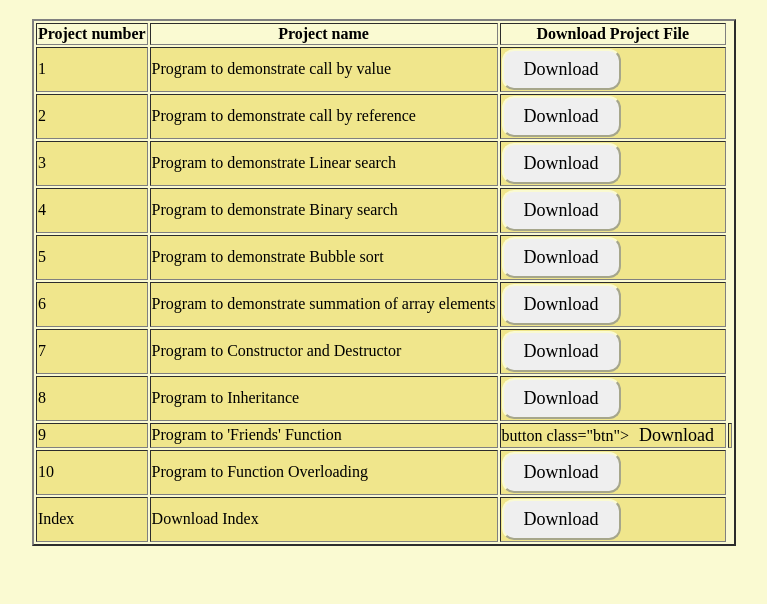
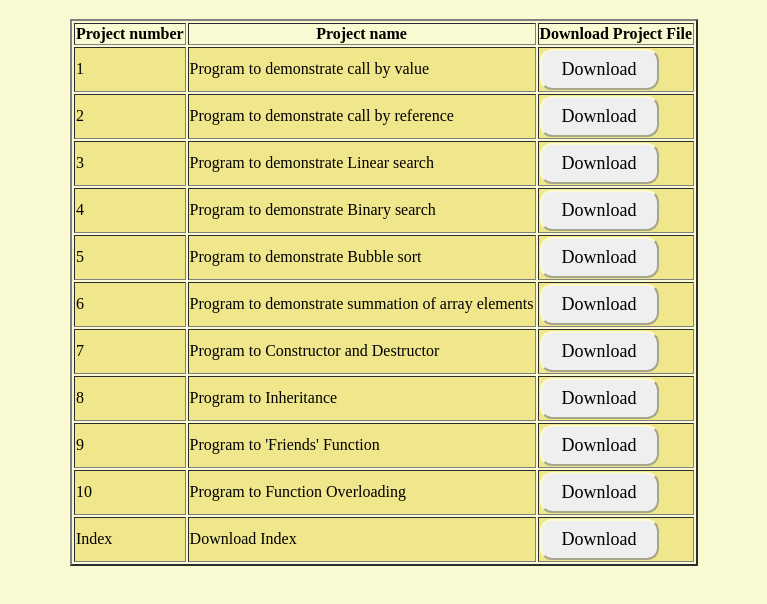
Before and after one commit to gaurang2711/CppProjects, a plain HTML site: page index.html in a window 1280 px wide. Shown: the part 80-684 px from the top of the page, without its empty margins (256-1023 px from the left). Drawn offline with Linux system fonts and the light colour scheme.

Commit message:
index.html

```diff
--- a/index.html
+++ b/index.html
@@ -92,7 +92,7 @@
         <tr>
             <td>9</td>
             <td>Program to 'Friends' Function</td>
-            <td>button class="btn"><a href="project 9.docx" download="project_9" class="btn">Download</a></button><td>
+            <td><button class="btn"><a href="project 9.docx" download="project_9" class="btn">Download</a></button></td>
         </tr>
         <tr>
             <td>10</td>
@@ -102,7 +102,7 @@
         <tr>
             <td>Index</td>
             <td>Download Index</td>
-            <td><button class="btn"><a href="#" download="Index" class="btn">Download</a></button></td>
+            <td><button class="btn"><a href="Copy of Index (filled).docx" download="Index" class="btn">Download</a></button></td>
         </tr>
     </table>
 </center>
```
